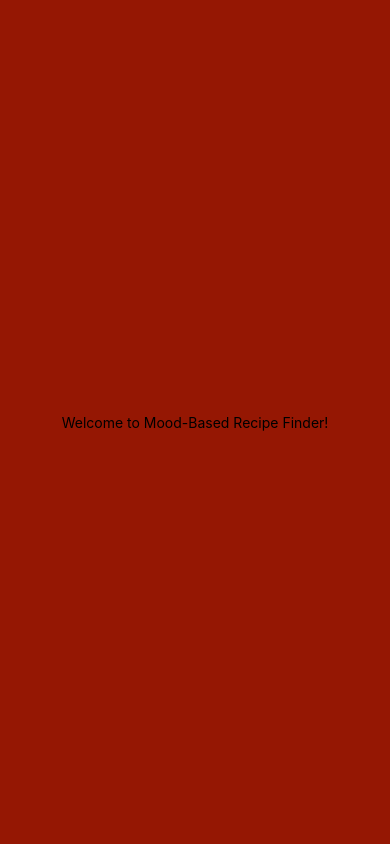
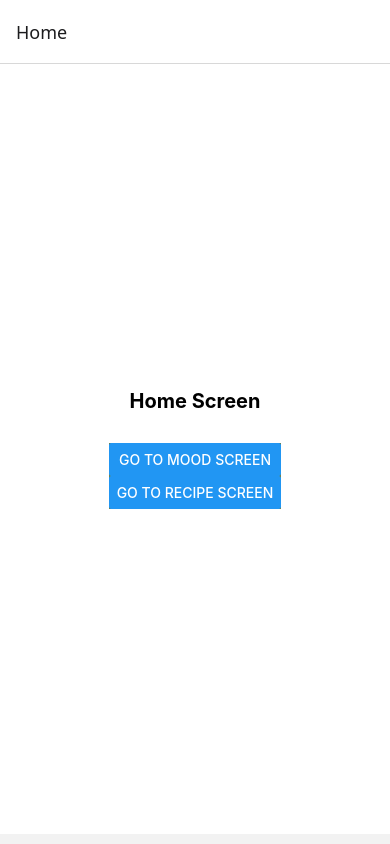
Before and after one commit to Yeabtsee/Mood-Recipe-Finder-App, a React Native app: screen / in a window 390 px wide. Built offline with nearby package versions, Linux system fonts and the light colour scheme.

Commit message:
Add navigation and mood-based recipe functionality

```diff
--- a/index.js
+++ b/index.js
@@ -1,3 +1,4 @@
+
 import {AppRegistry} from 'react-native';
 import App from './src/App';
 import {name as appName} from './app.json';
--- a/src/App.js
+++ b/src/App.js
@@ -1,10 +1,13 @@
 import React from 'react';
-import { View, Text } from 'react-native';
+import { GestureHandlerRootView } from 'react-native-gesture-handler';
+import AppNavigator from './navigation/AppNavigator';
 
-const App = () => (
-  <View style={{ flex: 1, justifyContent: 'center', alignItems: 'center',backgroundColor:'rgb(149,23,3)' }}>
-    <Text>Welcome to Mood-Based Recipe Finder!</Text>
-  </View>
-);
+const App = () => {
+  return (
+    <GestureHandlerRootView style={{ flex: 1 }}>
+      <AppNavigator />
+    </GestureHandlerRootView>
+  );
+};
 
 export default App;
--- a/src/navigation/AppNavigator.js
+++ b/src/navigation/AppNavigator.js
@@ -0,0 +1,27 @@
+import React from 'react';
+import { createStackNavigator } from '@react-navigation/stack';
+import { NavigationContainer } from '@react-navigation/native';
+
+// Import your screens
+import HomeScreen from '../screens/HomeScreen';
+import MoodScreen from '../screens/MoodScreen';
+import RecipeScreen from '../screens/RecipeScreen';
+import RecipeDetailsScreen from '../screens/RecipeDetailsScreen';
+
+const Stack = createStackNavigator();
+
+const AppNavigator = () => {
+  return (
+    <NavigationContainer>
+      <Stack.Navigator initialRouteName="Home">
+        <Stack.Screen name="Home" component={HomeScreen} />
+        <Stack.Screen name="Mood" component={MoodScreen} />
+        <Stack.Screen name="Recipe" component={RecipeScreen} />
+        <Stack.Screen name="RecipeDetails" component={RecipeDetailsScreen} options={{ title: 'Recipe Details' }}
+/>
+      </Stack.Navigator>
+    </NavigationContainer>
+  );
+};
+
+export default AppNavigator;
--- a/src/screens/HomeScreen.js
+++ b/src/screens/HomeScreen.js
@@ -0,0 +1,35 @@
+import React from 'react';
+import { View, Text, Button, StyleSheet } from 'react-native';
+
+const HomeScreen = ({ navigation }) => {
+  return (
+    <View style={styles.container}>
+      <Text style={styles.text}>Home Screen</Text>
+      <View style={styles.buttonContainer}>
+        <Button title="Go to Mood Screen" onPress={() => navigation.navigate('Mood')} />
+        <Button title="Go to Recipe Screen" onPress={() => navigation.navigate('Recipe')} />
+      </View>
+    </View>
+  );
+};
+
+const styles = StyleSheet.create({
+  container: {
+    flex: 1,
+    justifyContent: 'center',
+    alignItems: 'center',
+    backgroundColor: '#fff',
+    marginBottom: 10
+  },
+  text: {
+    fontSize: 20,
+    fontWeight: 'bold',
+    marginBottom: 20,
+  },
+  buttonContainer:{
+    backgroundColor: 'rgb(134,123,22)',
+    marginTop: 10,
+  }
+});
+
+export default HomeScreen;
--- a/src/screens/MoodScreen.js
+++ b/src/screens/MoodScreen.js
@@ -0,0 +1,43 @@
+import React from 'react';
+import { View, Text, Button, StyleSheet } from 'react-native';
+
+const MoodScreen = ({ navigation }) => {
+  const handleMoodSelection = (mood) => {
+    // Pass mood data to RecipeScreen
+    navigation.navigate('Recipe', { mood });
+  };
+
+  return (
+    <View style={styles.container}>
+      <Text style={styles.text}>How are you feeling today?</Text>
+      <View style={styles.buttonContainer}>
+        <Button title="Happy" onPress={() => handleMoodSelection('dessert')} />
+        <Button title="Sad" onPress={() => handleMoodSelection('Whole grains')} />
+        <Button title="Weak" onPress={() => handleMoodSelection('maxCalories')} />
+        <Button title="Calm" onPress={() => handleMoodSelection('vitamins')} />
+      </View>
+    </View>
+  );
+};
+
+const styles = StyleSheet.create({
+  container: {
+    flex: 1,
+    justifyContent: 'center',
+    alignItems: 'center',
+    backgroundColor: '#fff',
+  },
+  text: {
+    fontSize: 20,
+    fontWeight: 'bold',
+    marginBottom: 20,
+  },
+  buttonContainer: {
+    width: '80%',
+    marginTop: 20,
+    justifyContent: 'space-between',
+    height: 200,
+  },
+});
+
+export default MoodScreen;
--- /dev/null
+++ b/src/screens/RecipeDetailsScreen.js
@@ -0,0 +1,77 @@
+// /src/screens/RecipeDetailsScreen.js
+import React, { useEffect, useState } from 'react';
+import { View, Text, Image, StyleSheet, ScrollView, ActivityIndicator } from 'react-native';
+import { fetchRecipeDetails } from '../services/RecipeAPI';
+
+const RecipeDetailsScreen = ({ route }) => {
+    const { recipeId } = route.params;
+    const [recipe, setRecipe] = useState(null);
+    const [loading, setLoading] = useState(true);
+    const [error, setError] = useState('');
+
+    useEffect(() => {
+        const loadRecipeDetails = async () => {
+            try {
+                const fetchedDetails = await fetchRecipeDetails(recipeId);
+                setRecipe(fetchedDetails);
+            } catch (err) {
+                setError(err.message);
+            } finally {
+                setLoading(false);
+            }
+        };
+
+        loadRecipeDetails();
+    }, [recipeId]);
+
+    if (loading) {
+        return (
+            <View style={styles.center}>
+                <ActivityIndicator size="large" color="#000" />
+            </View>
+        );
+    }
+
+    if (error) {
+        return (
+            <View style={styles.center}>
+                <Text style={styles.error}>{error}</Text>
+            </View>
+        );
+    }
+
+    return (
+        <ScrollView style={styles.container}>
+            <Image source={{ uri: recipe.image }} style={styles.image} />
+            <Text style={styles.title}>{recipe.name}</Text>
+            <Text style={styles.description}>{recipe.description}</Text>
+            <Text style={styles.subheading}>Ingredients:</Text>
+            {recipe.ingredients.map((ingredient, index) => (
+                <Text key={index} style={styles.ingredient}>
+                    - {ingredient}
+                </Text>
+            ))}
+            <Text style={styles.subheading}>Steps:</Text>
+            {recipe.steps.map((step, index) => (
+                <Text key={index} style={styles.step}>
+                    {index + 1}. {step}
+                </Text>
+
+            ))}
+        </ScrollView>
+    );
+};
+
+const styles = StyleSheet.create({
+    container: { flex: 1, padding: 16, backgroundColor: '#f8f8f8' },
+    image: { width: '100%', height: 200, borderRadius: 8, marginBottom: 16 },
+    title: { fontSize: 24, fontWeight: 'bold', marginBottom: 8 },
+    description: { fontSize: 16, color: '#666', marginBottom: 16 },
+    subheading: { fontSize: 20, fontWeight: 'bold', marginTop: 16 },
+    ingredient: { fontSize: 16, color: '#333', marginVertical: 2 },
+    step: { fontSize: 16, color: '#333', marginBottom: 30 },
+    center: { flex: 1, justifyContent: 'center', alignItems: 'center' },
+    error: { color: 'red', fontSize: 16 },
+});
+
+export default RecipeDetailsScreen;
--- a/src/screens/RecipeScreen.js
+++ b/src/screens/RecipeScreen.js
@@ -0,0 +1,68 @@
+// /src/screens/RecipeScreen.js
+import React, { useEffect, useState } from 'react';
+import { View, Text, FlatList, Image, TouchableOpacity, StyleSheet, ActivityIndicator } from 'react-native';
+import { fetchRecipesByMood } from '../services/RecipeAPI';
+
+const RecipeScreen = ({ route, navigation }) => {
+    const { mood } = route.params;
+    const [recipes, setRecipes] = useState([]);
+    const [loading, setLoading] = useState(true);
+    const [error, setError] = useState('');
+
+    useEffect(() => {
+        const loadRecipes = async () => {
+            try {
+                const fetchedRecipes = await fetchRecipesByMood(mood);
+                setRecipes(fetchedRecipes);
+            } catch (err) {
+                setError(err.message);
+            } finally {
+                setLoading(false);
+            }
+        };
+
+        loadRecipes();
+    }, [mood]);
+
+    if (loading) {
+        return (
+            <View style={styles.center}>
+                <ActivityIndicator size="large" color="#000" />
+            </View>
+        );
+    }
+
+    if (error) {
+        return (
+            <View style={styles.center}>
+                <Text style={styles.error}>{error}</Text>
+            </View>
+        );
+    }
+
+    return (
+        <FlatList
+            data={recipes}
+            keyExtractor={(item) => item.id.toString()}
+            renderItem={({ item }) => (
+                <TouchableOpacity
+                    style={styles.card}
+                    onPress={() => navigation.navigate('RecipeDetails', { recipeId: item.id })}
+                >
+                    <Image source={{ uri: item.image }} style={styles.image} />
+                    <Text style={styles.title}>{item.name}</Text>
+                </TouchableOpacity>
+            )}
+        />
+    );
+};
+
+const styles = StyleSheet.create({
+    center: { flex: 1, justifyContent: 'center', alignItems: 'center' },
+    error: { color: 'red', fontSize: 16 },
+    card: { margin: 8, backgroundColor: '#fff', borderRadius: 8, overflow: 'hidden', elevation: 3 },
+    image: { width: '100%', height: 150 },
+    title: { padding: 8, fontSize: 18, fontWeight: 'bold' },
+});
+
+export default RecipeScreen;
--- a/src/services/RecipeAPI.js
+++ b/src/services/RecipeAPI.js
@@ -0,0 +1,59 @@
+// /src/services/RecipeAPI.js
+import axios from 'axios';
+
+const API_KEY = '4ad75aedf5d24222a9dc4e5040024a9e';
+const BASE_URL = 'https://api.spoonacular.com/recipes';
+
+/**
+ * Fetch recipes from Spoonacular based on mood (used as a keyword).
+ * @param {string} mood
+ * @returns {Promise<Array>} Array of recipe objects
+ */
+export const fetchRecipesByMood = async (mood) => {
+    try {
+        const response = await axios.get(`${BASE_URL}/complexSearch`, {
+            params: {
+                q: mood,
+                number: 10, // Number of recipes to fetch
+                apiKey: API_KEY,
+            },
+        });
+
+        const recipes = response.data.results.map((recipe) => ({
+            id: recipe.id,
+            name: recipe.title,
+            image: recipe.image,
+        }));
+
+        return recipes;
+    } catch (error) {
+        console.error('Error fetching recipes:', error.message);
+        throw new Error('Failed to fetch recipes. Please try again later.');
+    }
+};
+
+/**
+ * Fetch detailed recipe information by recipe ID.
+ * @param {number} recipeId
+ * @returns {Promise<Object>} Recipe details object
+ */
+export const fetchRecipeDetails = async (recipeId) => {
+    try {
+        const response = await axios.get(`${BASE_URL}/${recipeId}/information`, {
+            params: {
+                apiKey: API_KEY,
+            },
+        });
+
+        return {
+            name: response.data.title,
+            image: response.data.image,
+            description: response.data.summary.replace(/<[^>]+>/g, ''), // Remove HTML tags
+            ingredients: response.data.extendedIngredients.map((ing) => ing.original),
+            steps: response.data.analyzedInstructions[0]?.steps.map((step) => step.step) || [],
+        };
+    } catch (error) {
+        console.error('Error fetching recipe details:', error.message);
+        throw new Error('Failed to fetch recipe details. Please try again later.');
+    }
+};
```
